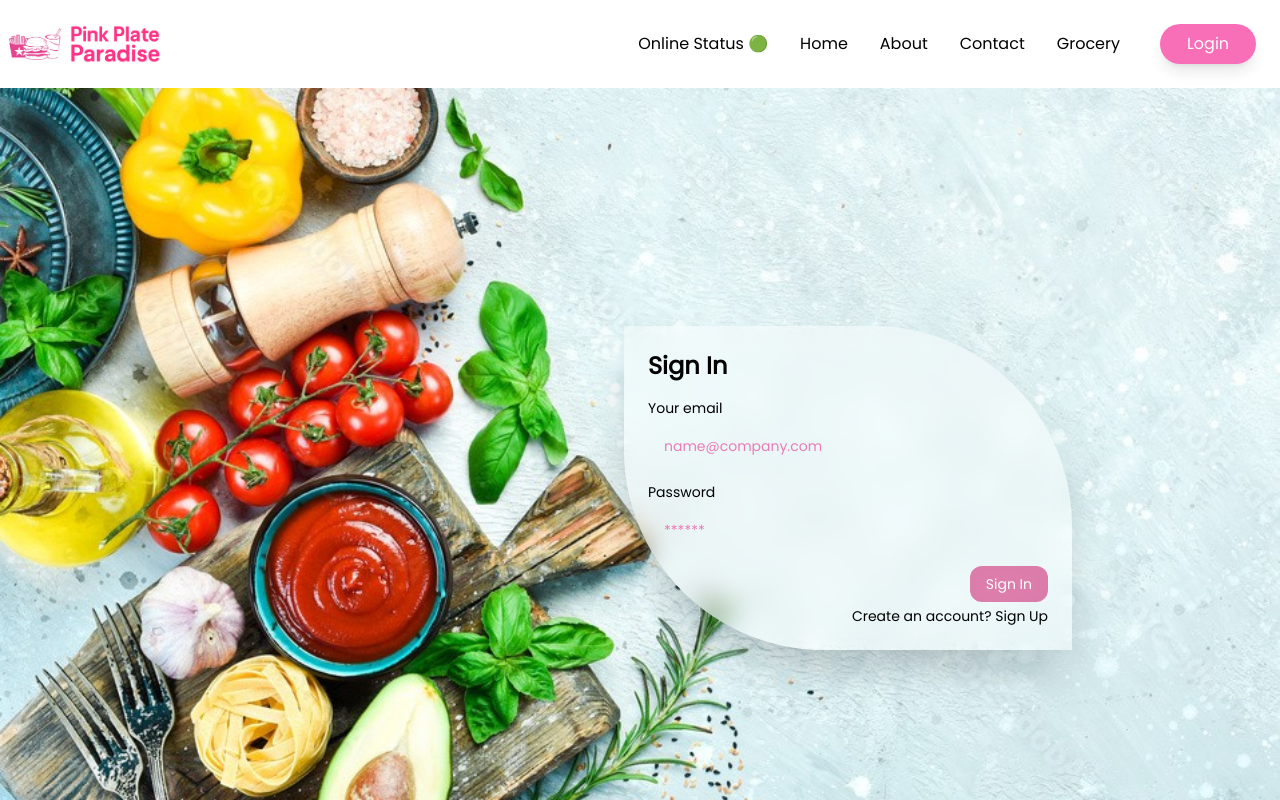
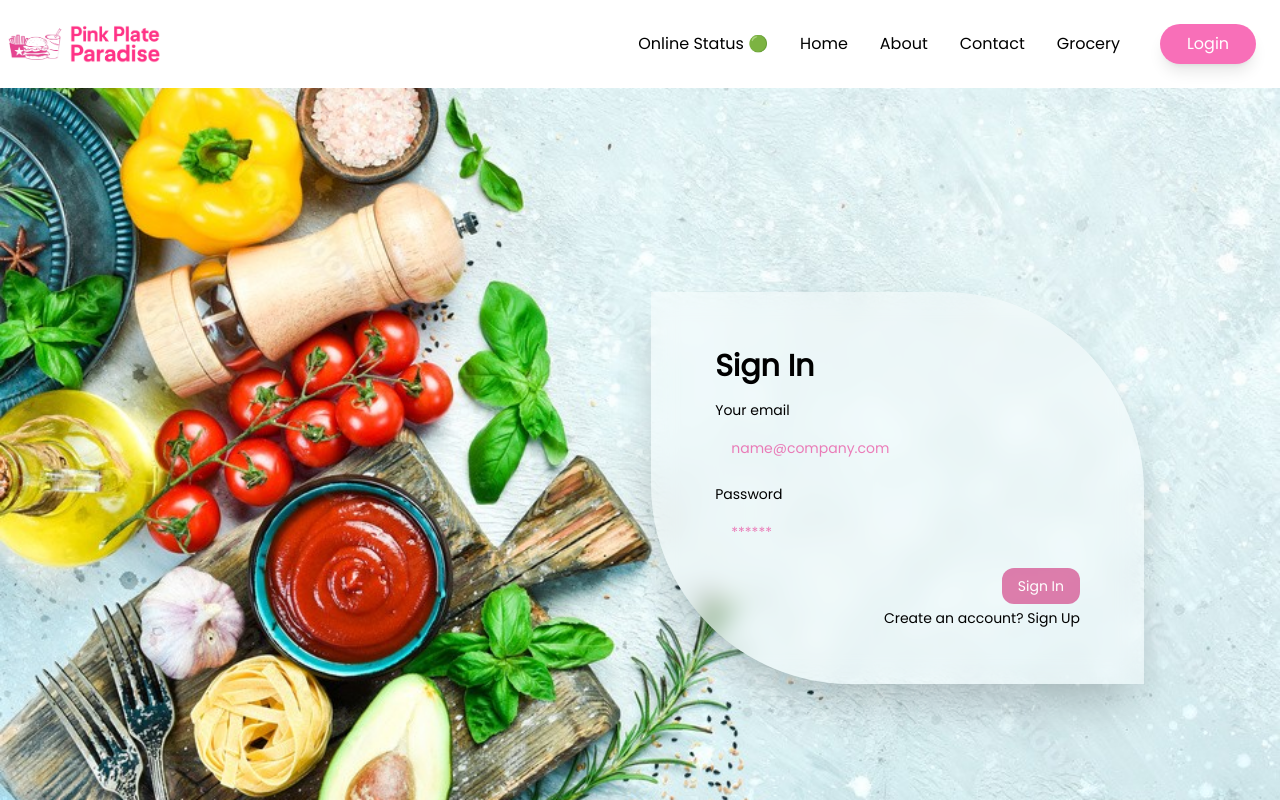
Before and after one commit to Bhamkargauri/foodDeliveryApp, a React (Vite) app: page /signup in a window 1280 px wide. Shown: the top 800 px of the page. Built offline with nearby package versions, Linux system fonts and the light colour scheme.

Commit message:
validations and json server created

```diff
--- /dev/null
+++ b/db.json
@@ -0,0 +1,13 @@
+{
+  "posts": [
+    { "id": "1", "title": "a title", "views": 100 },
+    { "id": "2", "title": "another title", "views": 200 }
+  ],
+  "comments": [
+    { "id": "1", "text": "a comment about post 1", "postId": "1" },
+    { "id": "2", "text": "another comment about post 1", "postId": "1" }
+  ],
+  "profile": {
+    "name": "typicode"
+  }
+}
--- a/package.json
+++ b/package.json
@@ -16,6 +16,7 @@
     "@fortawesome/react-fontawesome": "^0.2.3",
     "@tailwindcss/vite": "^4.1.11",
     "axios": "^1.11.0",
+    "json-server": "^1.0.0-beta.3",
     "react": "^19.1.1",
     "react-dom": "^19.1.1",
     "react-router": "^7.8.0",
--- a/src/components/SignUp.jsx
+++ b/src/components/SignUp.jsx
@@ -1,26 +1,52 @@
-import { useState } from "react";
+import { useRef, useState } from "react";
 import loginBg from "../assets/images/imgbg.jpg";
+import { DataValidation } from "./Validation";
 
 const SignUp = () => {
   const [isLoginOpen, setIsLoginOpen] = useState(true);
+
+  const email = useRef(null);
+  // console.log("Email = ", email);
+  const password = useRef(null);
+  // console.log("Password = ", password);
 
   const handleForm = () => {
     setIsLoginOpen(!isLoginOpen);
   };
 
+  const handleSubmit = (e) => {
+    e.preventDefault();
+
+    const emailValue = email.current.value;
+    const passwordValue = password.current.value;
+
+    const isValid = DataValidation(emailValue, passwordValue);
+  };
+
   return (
     <>
       {/* registration page */}
-
       <div
-        className="font-poppins flex flex-col justify-center px-6 py-6 mx-auto md:h-screen lg:py-0 bg-cover bg-center"
+        className="font-poppins flex flex-col justify-center min-h-screen px-4 sm:px-6 py-6 bg-cover bg-center"
         style={{ backgroundImage: `url(${loginBg})` }}
       >
-        <div className="md:ml-[600px] w-full bg-white/40 backdrop-blur-md rounded-tr-[200px] rounded-bl-[200px] md:mt-0 sm:max-w-md xl:p-0 dark:bg-pink-500/70 shadow-2xl px-8">
-          <div className="p-4 space-y-4 md:space-y-5 sm:p-6">
+        <div
+          className="
+      w-full sm:w-[90%] md:w-[70%] lg:w-[40%] xl:w-[40%]
+      bg-white/40 backdrop-blur-md
+      rounded-tr-[200px] rounded-bl-[200px]
+      shadow-2xl
+      px-6 sm:px-8 md:px-10 py-6 sm:py-8
+      dark:bg-pink-500/70
+      transition-all duration-300
+      ml-auto
+      mr-28
+    "
+        >
+          <div className="p-2 sm:p-4 md:p-6 space-y-4 md:space-y-5">
             {isLoginOpen ? (
-              <form className="space-y-4 md:space-y-4">
-                <h1 className="text-xl font-bold md:text-2xl dark:text-pink-700">
+              <form className="space-y-4 md:space-y-4" onSubmit={handleSubmit}>
+                <h1 className="text-xl sm:text-2xl md:text-3xl font-bold dark:text-pink-700 text-center md:text-left">
                   Sign In
                 </h1>
                 <div>
@@ -29,7 +55,10 @@ const SignUp = () => {
                   </label>
                   <input
                     type="email"
-                    className="text-sm rounded-full block w-full p-2.5 px-4 dark:bg-pink-200 dark:placeholder-gray-600 focus:outline-none focus:ring-2 focus:ring-pink-500 focus:border-yellow-500 text-pink-500 invalid:border-pink-500 invalid:text-pink-600"
+                    ref={email}
+                    className="text-sm rounded-full block w-full p-2.5 px-4 dark:bg-pink-200
+              dark:placeholder-gray-600 focus:outline-none focus:ring-2 focus:ring-pink-500
+              focus:border-yellow-500 text-pink-500 invalid:border-pink-500 invalid:text-pink-600"
                     placeholder="name@company.com"
                     required
                   />
@@ -40,15 +69,19 @@ const SignUp = () => {
                   </label>
                   <input
                     type="password"
+                    ref={password}
                     placeholder="******"
-                    className="text-sm rounded-full block w-full p-2.5 px-4 dark:bg-pink-200 dark:placeholder-gray-600 focus:outline-none focus:ring-2 focus:ring-pink-500 focus:border-yellow-500 text-pink-500 invalid:border-pink-500 invalid:text-pink-600"
+                    className="text-sm rounded-full block w-full p-2.5 px-4 dark:bg-pink-200
+              dark:placeholder-gray-600 focus:outline-none focus:ring-2 focus:ring-pink-500
+              focus:border-yellow-500 text-pink-500 invalid:border-pink-500 invalid:text-pink-600"
                     required
                   />
                 </div>
 
                 <button
                   type="submit"
-                  className="bg-pink-700/50 hover:bg-pink-200 hover:text-pink-700 focus:outline-offset-2 text-white font-medium rounded-xl text-sm px-4 py-2 backdrop-blur-md ml-auto block mb-1"
+                  className="bg-pink-700/50 hover:bg-pink-200 hover:text-pink-700 focus:outline-offset-2
+            text-white font-medium rounded-xl text-sm px-4 py-2 backdrop-blur-md ml-auto block mb-1 cursor-pointer"
                 >
                   Sign In
                 </button>
@@ -66,7 +99,7 @@ const SignUp = () => {
               </form>
             ) : (
               <form className="space-y-4 md:space-y-4">
-                <h1 className="text-xl font-bold md:text-2xl dark:text-pink-700">
+                <h1 className="text-xl sm:text-2xl md:text-3xl font-bold dark:text-pink-700 text-center md:text-left">
                   Sign Up
                 </h1>
                 <div>
@@ -75,7 +108,9 @@ const SignUp = () => {
                   </label>
                   <input
                     type="text"
-                    className="text-sm rounded-full block w-full p-2.5 px-4 dark:bg-pink-200 dark:placeholder-gray-600 focus:outline-none focus:ring-2 focus:ring-pink-500 focus:border-yellow-500 text-pink-500 invalid:border-pink-500 invalid:text-pink-600"
+                    className="text-sm rounded-full block w-full p-2.5 px-4 dark:bg-pink-200
+              dark:placeholder-gray-600 focus:outline-none focus:ring-2 focus:ring-pink-500
+              focus:border-yellow-500 text-pink-500 invalid:border-pink-500 invalid:text-pink-600"
                     placeholder="abc@gmail.com"
                     required
                   />
@@ -86,7 +121,9 @@ const SignUp = () => {
                   </label>
                   <input
                     type="email"
-                    className="text-sm rounded-full block w-full p-2.5 px-4 dark:bg-pink-200 dark:placeholder-gray-600 focus:outline-none focus:ring-2 focus:ring-pink-500 focus:border-yellow-500 text-pink-500 invalid:border-pink-500 invalid:text-pink-600"
+                    className="text-sm rounded-full block w-full p-2.5 px-4 dark:bg-pink-200
+              dark:placeholder-gray-600 focus:outline-none focus:ring-2 focus:ring-pink-500
+              focus:border-yellow-500 text-pink-500 invalid:border-pink-500 invalid:text-pink-600"
                     placeholder="name@company.com"
                     required
                   />
@@ -98,7 +135,9 @@ const SignUp = () => {
                   <input
                     type="password"
                     placeholder="******"
-                    className="text-sm rounded-full block w-full p-2.5 px-4 dark:bg-pink-200 dark:placeholder-gray-600 focus:outline-none focus:ring-2 focus:ring-pink-500 focus:border-yellow-500 text-pink-500 invalid:border-pink-500 invalid:text-pink-600"
+                    className="text-sm rounded-full block w-full p-2.5 px-4 dark:bg-pink-200
+              dark:placeholder-gray-600 focus:outline-none focus:ring-2 focus:ring-pink-500
+              focus:border-yellow-500 text-pink-500 invalid:border-pink-500 invalid:text-pink-600"
                     required
                   />
                 </div>
@@ -109,14 +148,18 @@ const SignUp = () => {
                   <input
                     type="password"
                     placeholder="******"
-                    className="text-sm rounded-full block w-full p-2.5 px-4 dark:bg-pink-200 dark:placeholder-gray-600 focus:outline-none focus:ring-2 focus:ring-pink-500 focus:border-yellow-500 text-pink-500 invalid:border-pink-500 invalid:text-pink-600"
+                    className="text-sm rounded-full block w-full p-2.5 px-4 dark:bg-pink-200
+              dark:placeholder-gray-600 focus:outline-none focus:ring-2 focus:ring-pink-500
+              focus:border-yellow-500 text-pink-500 invalid:border-pink-500 invalid:text-pink-600"
                     required
                   />
                 </div>
 
                 <button
-                  type="submit"
-                  className="bg-pink-700/50 hover:bg-pink-200 hover:text-pink-700 focus:outline-offset-2 text-white font-medium rounded-xl text-sm px-4 py-2 backdrop-blur-md ml-auto block mb-1"
+                    type="submit"
+
+                  className="bg-pink-700/50 hover:bg-pink-200 hover:text-pink-700 focus:outline-offset-2
+            text-white font-medium rounded-xl text-sm px-4 py-2 backdrop-blur-md ml-auto block mb-1 cursor-pointer"
                 >
                   Sign Up
                 </button>
--- /dev/null
+++ b/src/components/Validation.js
@@ -0,0 +1,19 @@
+export const DataValidation = (email, password) => {
+
+    // console.log(email);
+    // console.log(password);
+
+
+    const emailValidation = /^[a-zA-Z0-9._%+-]+@[a-zA-Z0-9.-]+\.[a-zA-Z]{2,}$/.test(email);
+
+    const passwordValidation = /^(?=.{6,}$)(?=.*[A-Z])(?=.*[a-z])(?=.*\d)(?=.*[!@#$%^&*()_+\-=\[\]{};':"\\|,.<>\/?]).+$/.test(password);
+
+    if (!emailValidation) {
+        console.log("Incorrect Email");
+    }
+
+    if (!passwordValidation) {
+        console.log("Wrong Password");
+    }
+
+}
```
Also changed, not shown: 1 other file (tests, documents, lock files or other folders).
